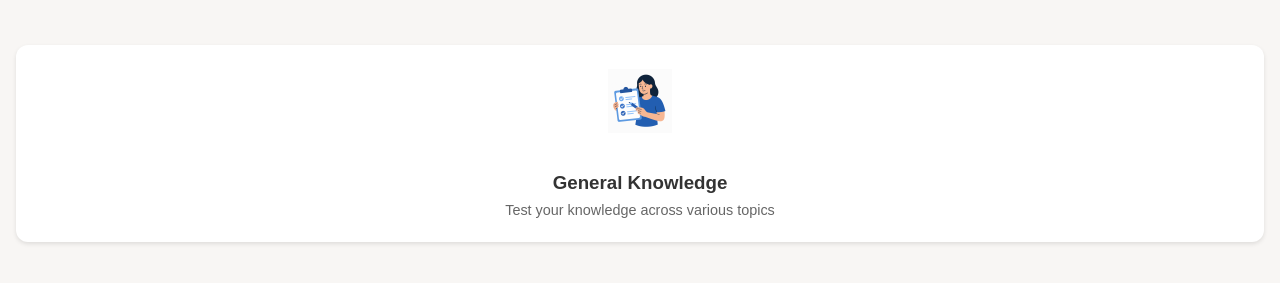
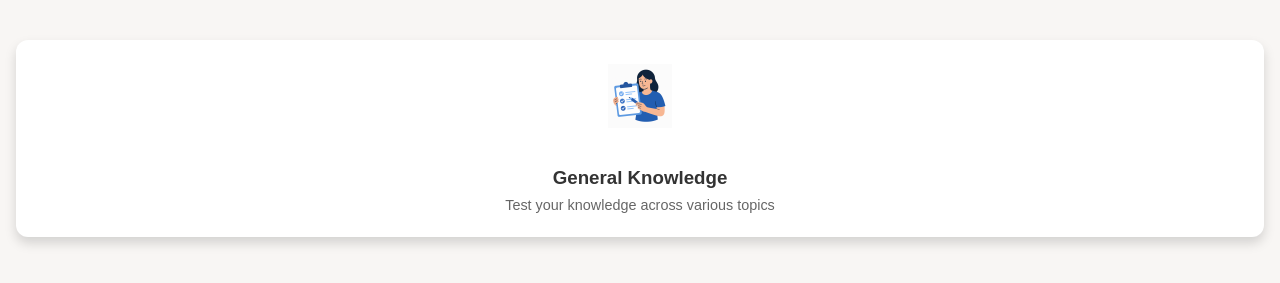
Before and after one commit to alishhoury/quiz-web-app, a plain HTML site: page Quiz Master/pages/home.html in a window 1280 px wide. In both pictures the pointer is over the element 640 px from the left and 252 px from the top of the page. Shown: the part 109-392 px from the top of the page. Drawn offline with Linux system fonts and the light colour scheme.

Commit message:
card hover

```diff
--- a/Quiz Master/styles/home.css
+++ b/Quiz Master/styles/home.css
@@ -34,3 +34,7 @@
     font-size: 0.9rem;
     margin: 0;
 }
+.card:hover {
+    transform: translateY(-5px);
+    box-shadow: 0 6px 12px rgba(0,0,0,0.15);
+}
```
